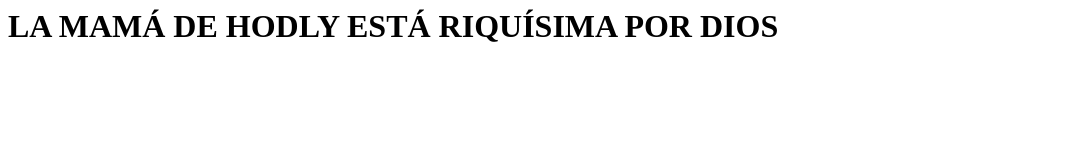
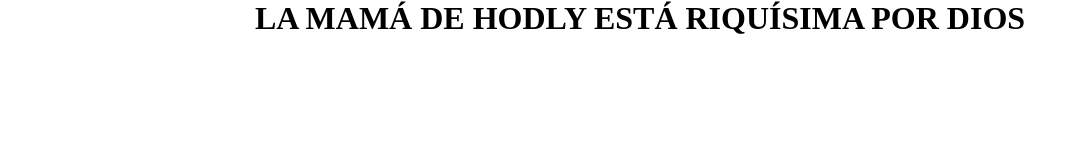
Before and after one commit to oxty1/lamamadehodly, a plain HTML site: page index.html in a window 1280 px wide. Shown: the whole page, without its empty margins (0-1079 px from the left). Drawn offline with Linux system fonts and the light colour scheme.

Commit message:
Update index.html

```diff
--- a/index.html
+++ b/index.html
@@ -1 +1,23 @@
-<h1>LA MAMÁ DE HODLY ESTÁ RIQUÍSIMA POR DIOS</h1>
+<!DOCTYPE html>
+<html lang="es">
+<head>
+    <meta charset="UTF-8">
+    <meta name="viewport" content="width=device-width, initial-scale=1.0">
+    <title>LA MAMÁ DE HODLY</title>
+ <style>
+  * {
+    margin: 0;
+    width: 100%;
+    align-items: center;
+}
+  h1 {
+    justify-content: center;
+    height: 100%;
+    display: flex;
+}
+</style>
+</head>
+ <body>
+  <h1>LA MAMÁ DE HODLY ESTÁ RIQUÍSIMA POR DIOS</h1>
+</body>
+</html>
```
